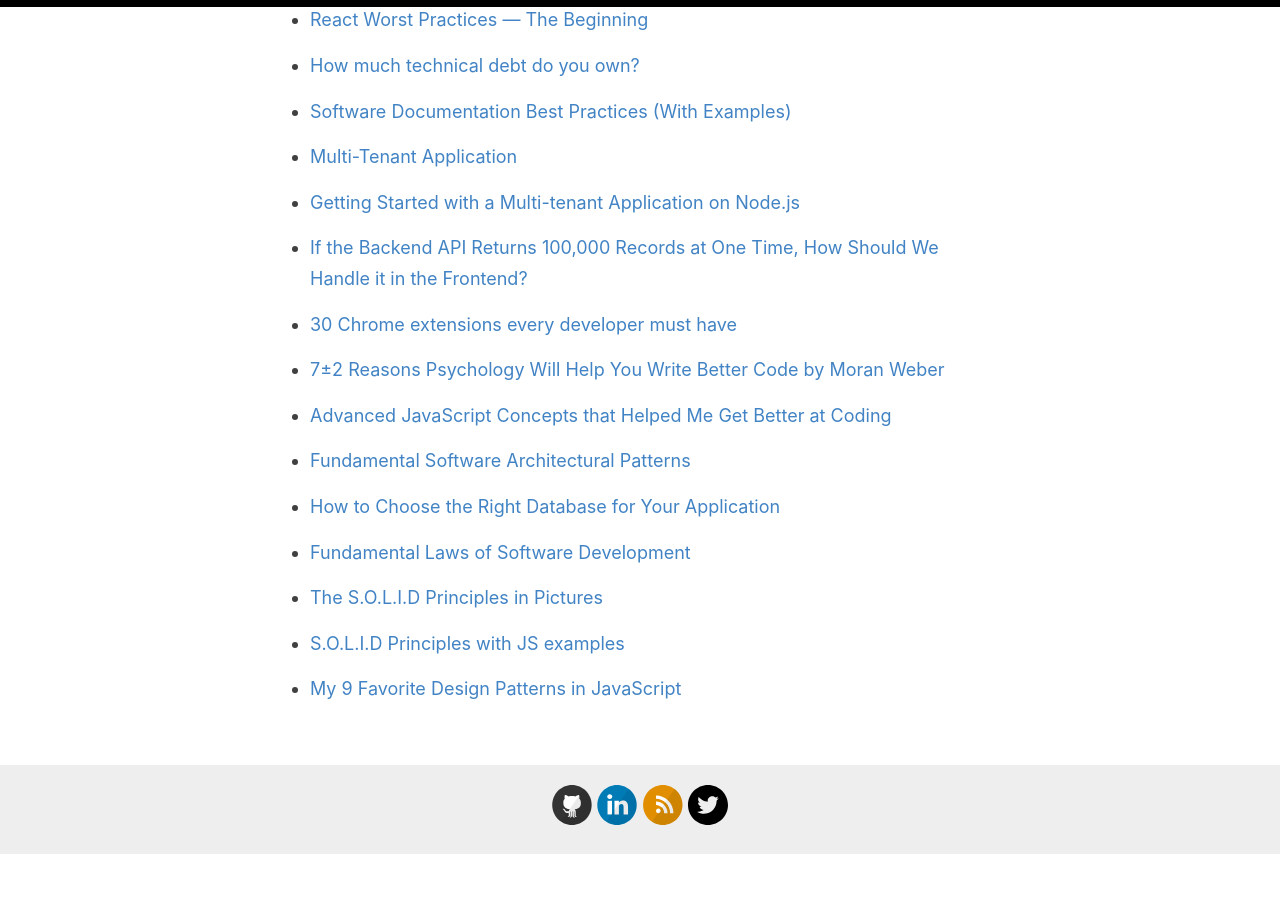
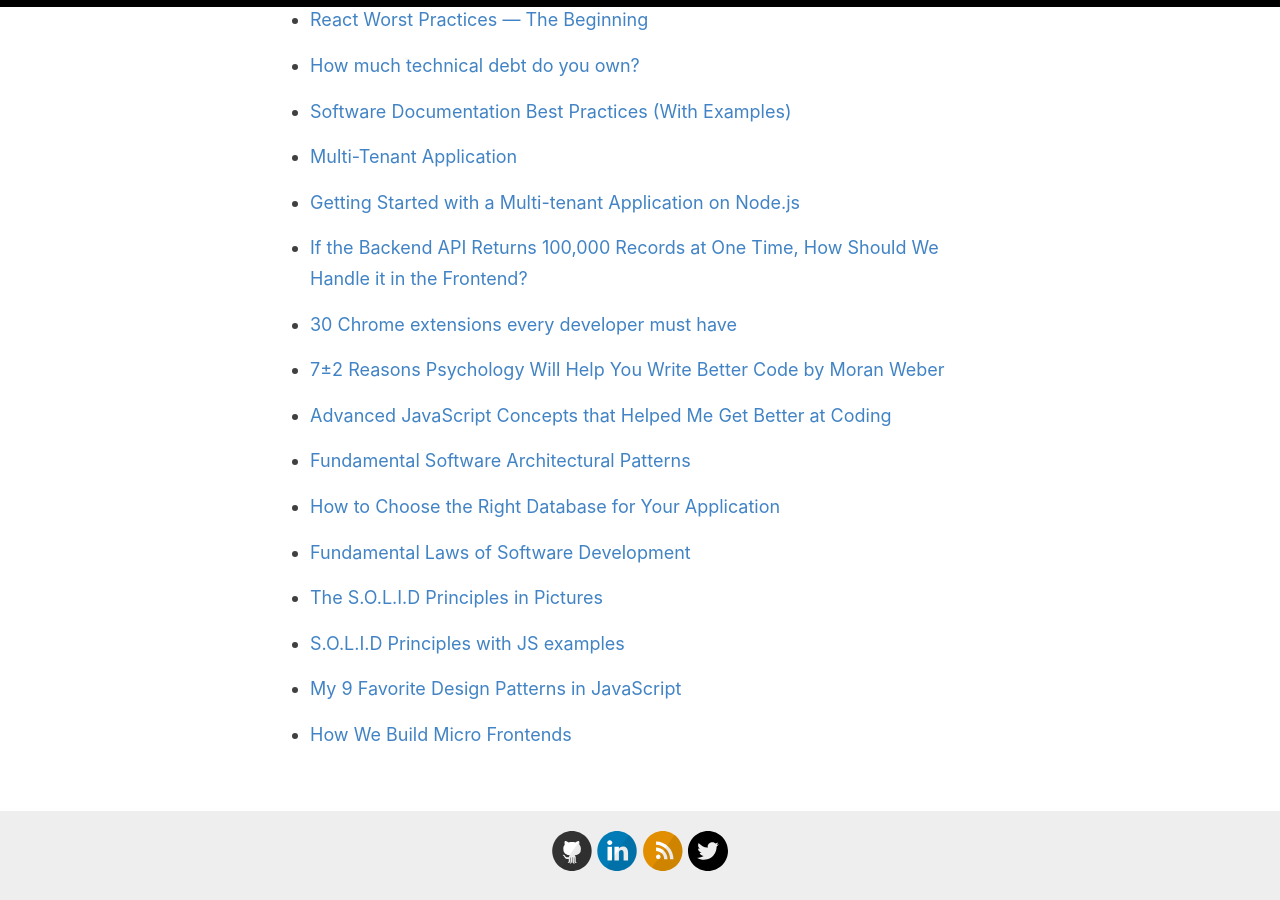
Before and after one commit to baijanathTharu/baijanathTharu.github.io, a Jekyll site: the page built from _pages/readings.md, in a window 1280 px wide and 900 px high, scrolled down 1456 px. Built offline with Jekyll 4.4.1, drawn with Linux system fonts in a browser that asks for light colours; before the commit the page ends 2311 px from its top, so only the background shows below that.

Commit message:
Update readings.md

```diff
--- a/_pages/readings.md
+++ b/_pages/readings.md
@@ -85,3 +85,5 @@ This is the list of all the important posts that I think are worth reading.
 - [S.O.L.I.D Principles with JS examples](https://medium.com/front-end-weekly/s-o-l-i-d-principles-with-js-examples-db95b44e82e)
 
 - [My 9 Favorite Design Patterns in JavaScript](https://blog.bitsrc.io/my-9-favorite-design-patterns-in-javascript-9d2a09651d08)
+
+- [How We Build Micro Frontends](https://blog.bitsrc.io/how-we-build-micro-front-ends-d3eeeac0acfc)
```
